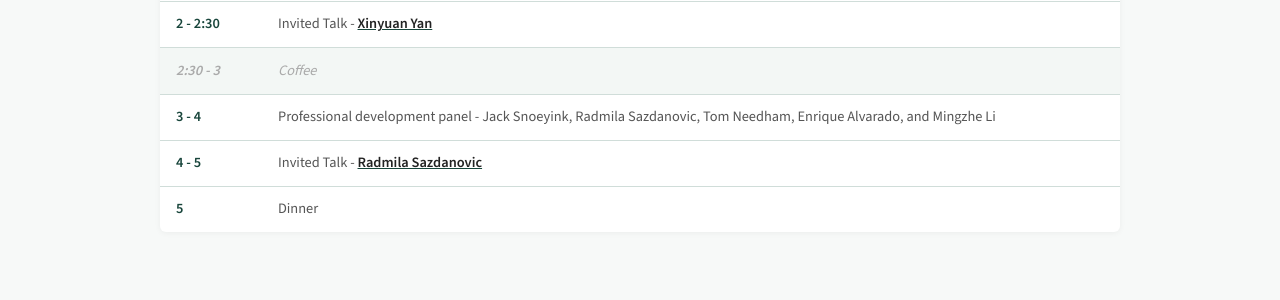
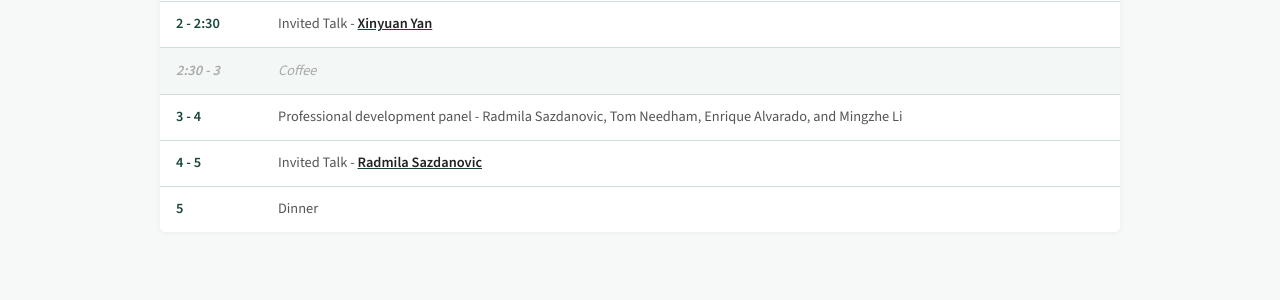
Before and after one commit to MunchLab/graph-methods-tda, a Jekyll site: the page built from program.md, in a window 1280 px wide and 900 px high, scrolled down 2154 px. Shown: the part 480-780 px from the top of the window. Built offline with Jekyll 4.4.1, drawn with Linux system fonts in a browser that asks for light colours.

Commit message:
Jack can't do the panel

```diff
--- a/program.md
+++ b/program.md
@@ -66,7 +66,7 @@ All times are Eastern Time. Click on a presenter name to see their title and abs
     <tr><td class="t">1:30 - 2</td><td>Invited Talk - <a href="participants.html#halley-fritze"><strong>Halley Fritze</strong></a></td></tr>
     <tr><td class="t">2 - 2:30</td><td>Invited Talk - <a href="participants.html#xinyuan-yan"><strong>Xinyuan Yan</strong></a></td></tr>
     <tr class="brk"><td class="t">2:30 - 3</td><td>Coffee</td></tr>
-    <tr><td class="t">3 - 4</td><td>Professional development panel - Jack Snoeyink, Radmila Sazdanovic, Tom Needham, Enrique Alvarado, and Mingzhe Li</td></tr>
+    <tr><td class="t">3 - 4</td><td>Professional development panel - Radmila Sazdanovic, Tom Needham, Enrique Alvarado, and Mingzhe Li</td></tr>
     <tr><td class="t">4 - 5</td><td>Invited Talk - <a href="participants.html#radmila-sazdanovic"><strong>Radmila Sazdanovic</strong></a></td></tr>
     <tr><td class="t">5</td><td>Dinner</td></tr>
   </tbody>
```
